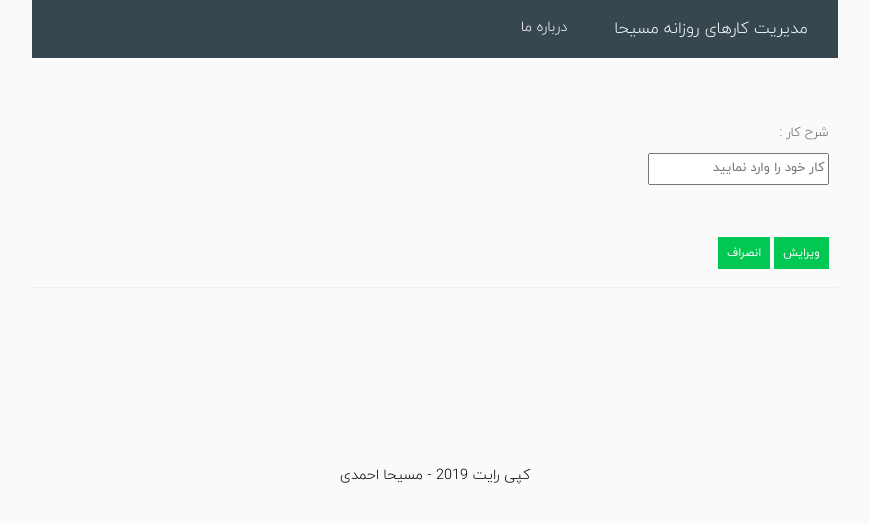
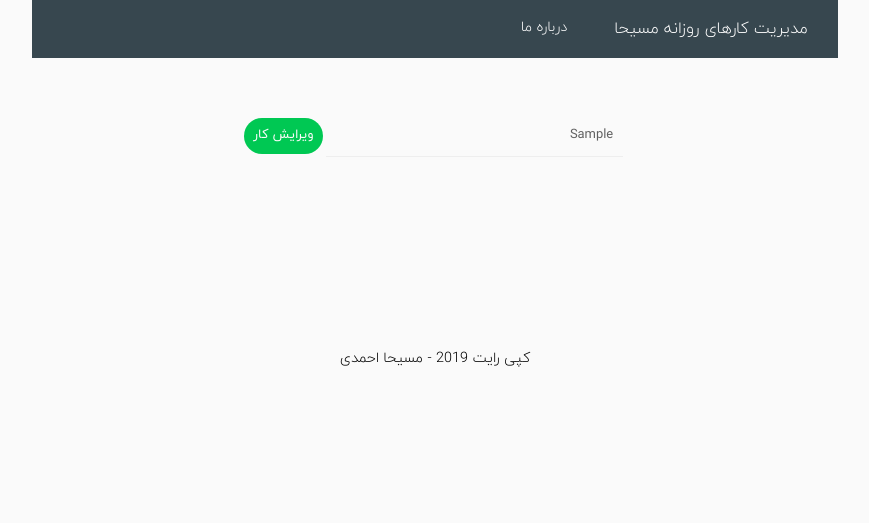
Before and after one commit to esafb52/TodoProject, a Django app: template TodoApp/templates/edit_todo.html in a window 1280 px wide. Shown: the top 523 px of the page, without its empty margins (205-1074 px from the left). Run offline with Django 3.2, Linux system fonts and the light colour scheme; the template is opened without the code that fills it: values that come from a table or form of the project are taken from there, others are empty; tables that the repository leaves empty hold one stand-in row (values such as "Sample post"); some libraries are stand-ins or nearby versions.

Commit message:
good desine edit form

```diff
--- a/TodoApp/forms.py
+++ b/TodoApp/forms.py
@@ -15,14 +15,6 @@ class AddTodoForm(forms.Form):
 
 
 class TodoForm(forms.ModelForm):
-
-    def __init__(self, *args, **kwargs):
-        super(TodoForm, self).__init__(*args, **kwargs)
-        self.fields['work'].widget.attrs.update({
-            'placeholder': 'کار خود را وارد نمایید',
-
-        })
-
     class Meta:
         model = MyTodo
-        fields = ('work',)
+        fields = ('work', 'state_complete')
--- a/TodoApp/templates/edit_todo.html
+++ b/TodoApp/templates/edit_todo.html
@@ -3,26 +3,29 @@
 
 {% block content %}
     <div class="container">
+        <div class="row">
+            <div class="col-md-3"></div>
 
-        <div class="col-md-4 "></div>
-        <form method="post" class="form-control" novalidate>
-            {% csrf_token %}
-            <div class="form-group">
-                <label for="exampleInputPassword1"> شرح کار : </label>
-                <div class="form-inline">
-                    {{ item.work }}
-                </div>
-                <br>
-                <br>
-                <button type="submit" class="btn btn-success ce">ویرایش</button>
-                <a href="{% url 'index' %}">
-                    <button type="submit" class="btn btn-success">انصراف</button>
-                </a>
+            <div class="col-md-6">
+
+                <form method="POST" role="form">
+                    {% csrf_token %}
+                    <div class="form-group">
+                        <div class="input-group">
+                            <input type="hidden" value="{{ item.state_complete }}" name="complete">
+                            <input type="text" class="form-control mr-sm-2" value="{{ item.work }}"
+                                   placeholder="{{ item.work }}">
+                            <a href="{% url 'edit_todo' todo_id=item.id %}">
+                                <button type="submit" class="btn m-1 btn-jelly btn-jelly-success"> ویرایش کار</button>
+                            </a>
+                        </div>
+                    </div>
+                </form>
+
+
             </div>
-        </form>
 
-    </div>
-    <div class="col-md-4 "></div> </div>
-
+            <div class="col-md-3"></div>
+        </div>
     </div>
 {% endblock %}
--- a/TodoApp/urls.py
+++ b/TodoApp/urls.py
@@ -6,9 +6,9 @@ urlpatterns = [
     url(r'^$', views.index, name='index'),
     url(r'^add$', views.add_todo, name='add_todo'),
     url(r'^about$', views.about, name='about'),
-    url(r'^delete/(?P<id>\d+)/$', views.delete_todo, name='delete_todo'),
-    url(r'^complete/(?P<id>\d+)/$', views.complete_todo, name='complete_todo'),
-    url(r'^incomplete/(?P<id>\d+)/$', views.incomplete_todo, name='incomplete_todo'),
-    url(r'^edit_todo/(?P<todo_id>\d+)/$', views.edit_complete_todo, name='edit_todo'),
+    url(r'^delete/(?P<todo_id>\d+)/$', views.delete_todo, name='delete_todo'),
+    url(r'^complete/(?P<todo_id>\d+)/$', views.complete_todo, name='complete_todo'),
+    url(r'^incomplete/(?P<todo_id>\d+)/$', views.incomplete_todo, name='incomplete_todo'),
+    url(r'^edit_todo/(?P<todo_id>\d+)/$', views.edit_todo, name='edit_todo'),
 
 ]
```
Also changed, not shown: TodoApp/templates/content.html (+4 -4 lines), TodoApp/views.py (+18 -22 lines).
